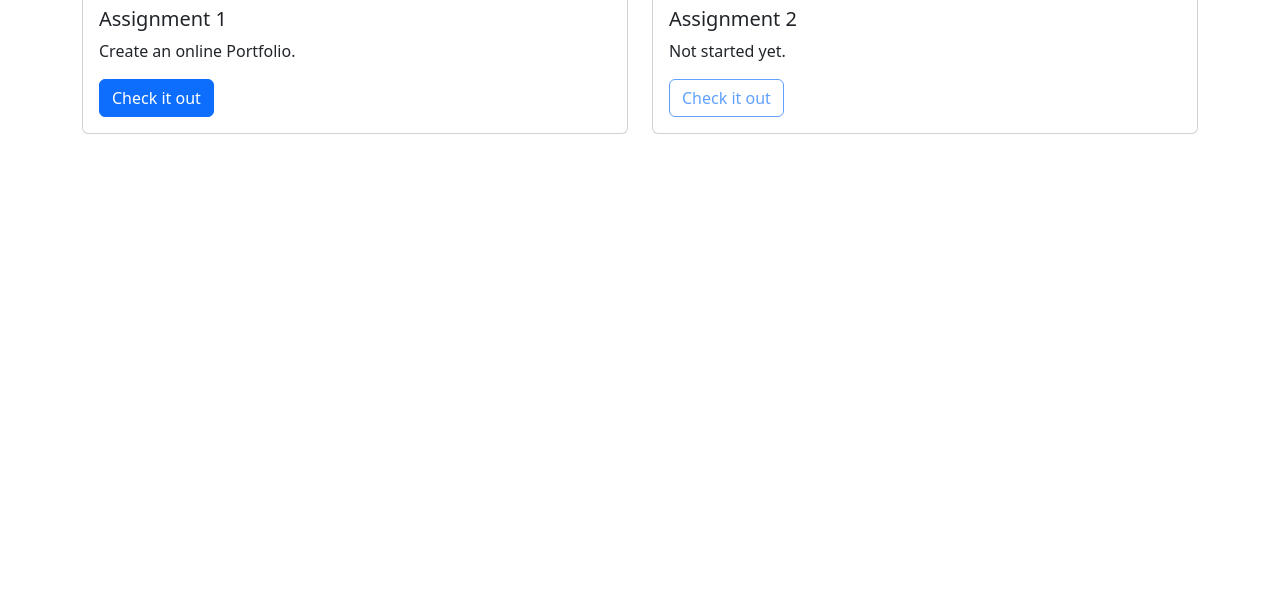
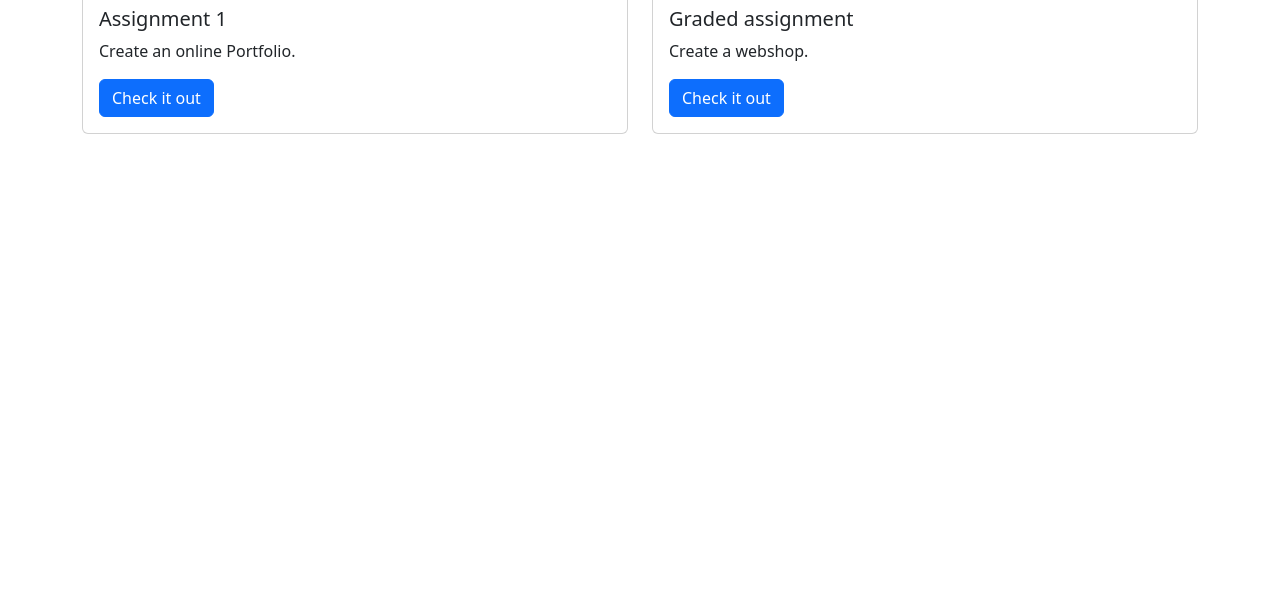
Before and after one commit to KristianHarlem/portfolio, a plain HTML site: page index.html in a window 1280 px wide. Shown: the part 192-800 px from the top of the page. Drawn offline with nearby package versions, Linux system fonts and the light colour scheme.

Commit message:
Add link to graded assignment

```diff
--- a/index.html
+++ b/index.html
@@ -37,11 +37,15 @@
         <div class="col-sm-6">
           <div class="card">
             <div class="card-body">
-              <h5 class="card-title">Assignment 2</h5>
-              <p class="card-text">Not started yet.</p>
-              <button type="button" class="btn btn-outline-primary" disabled>
+              <h5 class="card-title">Graded assignment</h5>
+              <p class="card-text">Create a webshop.</p>
+              <a
+                href="/graded-assignment/index.html"
+                type="button"
+                class="btn btn-primary"
+              >
                 Check it out
-              </button>
+              </a>
             </div>
           </div>
         </div>
```
